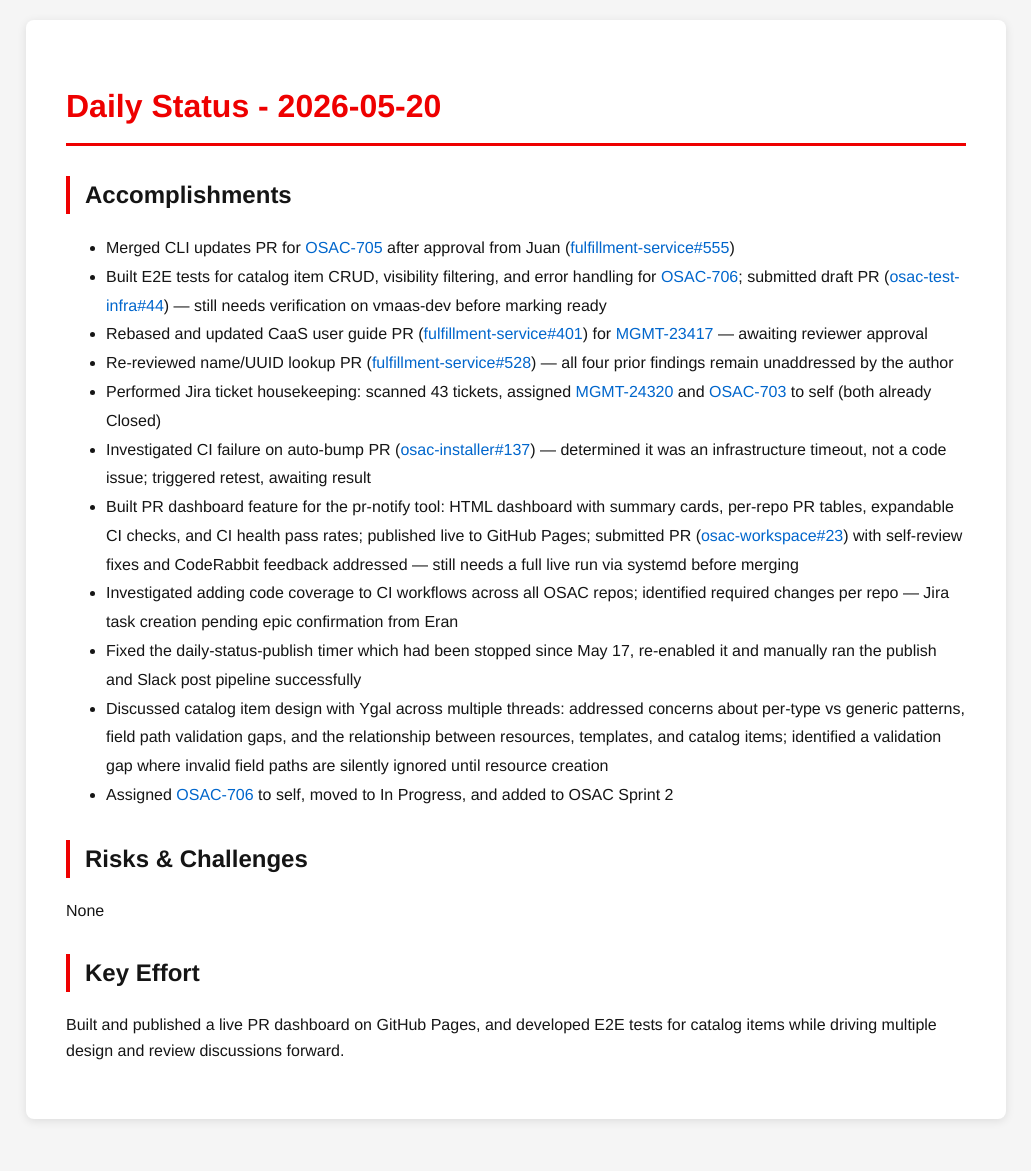
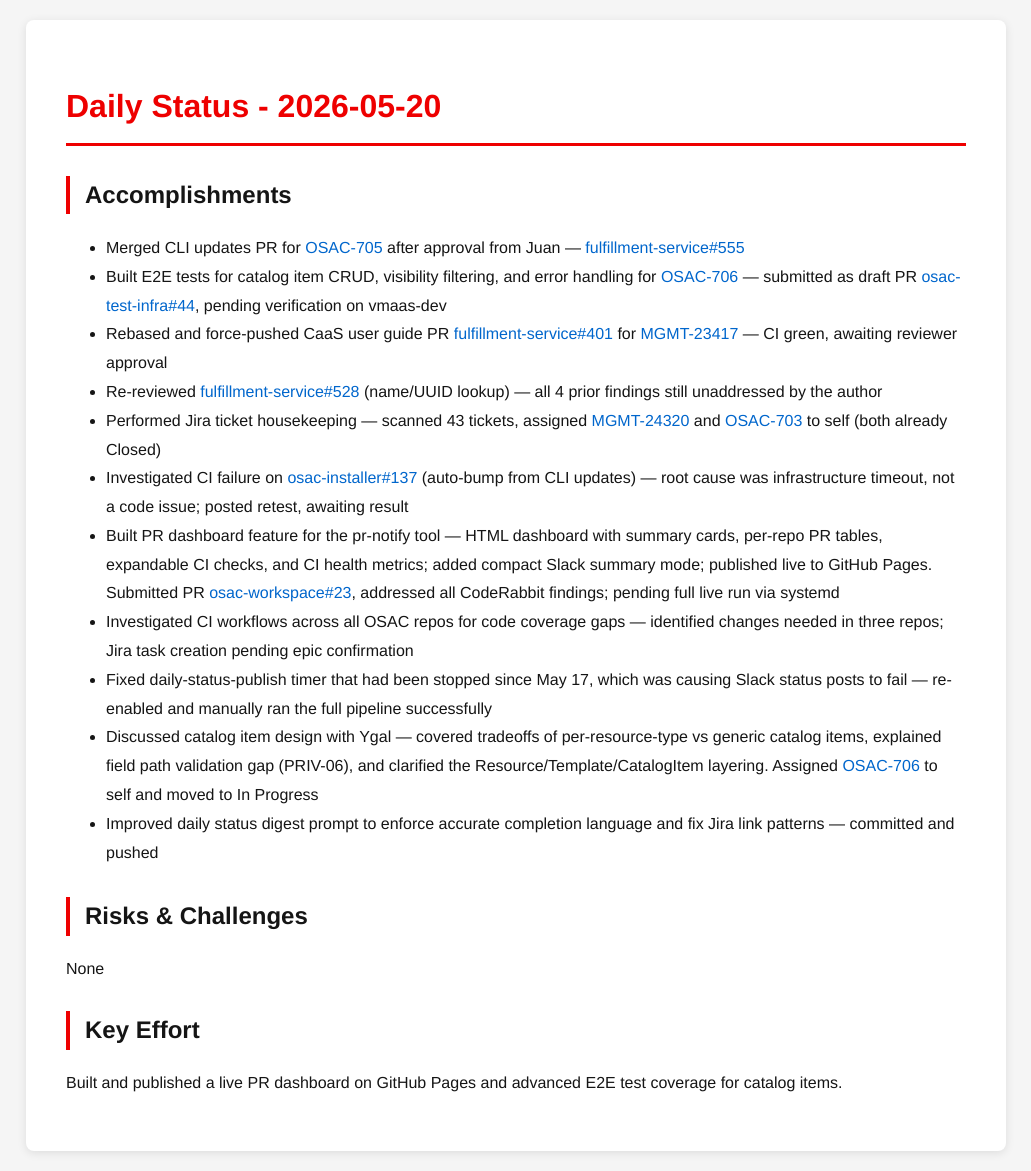
Before and after one commit to tzvatot/daily-status, a Jekyll site: the page built from 2026-05-20.md, in a window 1280 px wide. Shown: the whole page, without its empty margins (124-1155 px from the left). Built offline with Jekyll 4.4.1, drawn with Linux system fonts in a browser that asks for light colours; before the commit the page ends 1139 px from its top, so only the background shows below that.

Commit message:
Daily status update - 2026-05-20

```diff
--- a/2026-05-20.md
+++ b/2026-05-20.md
@@ -7,20 +7,20 @@ date: 2026-05-20
 # Daily Status - 2026-05-20
 
 ## Accomplishments
-- Merged CLI updates PR for [OSAC-705](https://redhat.atlassian.net/browse/OSAC-705) after approval from Juan ([fulfillment-service#555](https://github.com/osac-project/fulfillment-service/pull/555))
-- Built E2E tests for catalog item CRUD, visibility filtering, and error handling for [OSAC-706](https://redhat.atlassian.net/browse/OSAC-706); submitted draft PR ([osac-test-infra#44](https://github.com/osac-project/osac-test-infra/pull/44)) — still needs verification on vmaas-dev before marking ready
-- Rebased and updated CaaS user guide PR ([fulfillment-service#401](https://github.com/osac-project/fulfillment-service/pull/401)) for [MGMT-23417](https://redhat.atlassian.net/browse/MGMT-23417) — awaiting reviewer approval
-- Re-reviewed name/UUID lookup PR ([fulfillment-service#528](https://github.com/osac-project/fulfillment-service/pull/528)) — all four prior findings remain unaddressed by the author
-- Performed Jira ticket housekeeping: scanned 43 tickets, assigned [MGMT-24320](https://redhat.atlassian.net/browse/MGMT-24320) and [OSAC-703](https://redhat.atlassian.net/browse/OSAC-703) to self (both already Closed)
-- Investigated CI failure on auto-bump PR ([osac-installer#137](https://github.com/osac-project/osac-installer/pull/137)) — determined it was an infrastructure timeout, not a code issue; triggered retest, awaiting result
-- Built PR dashboard feature for the pr-notify tool: HTML dashboard with summary cards, per-repo PR tables, expandable CI checks, and CI health pass rates; published live to GitHub Pages; submitted PR ([osac-workspace#23](https://github.com/osac-project/osac-workspace/pull/23)) with self-review fixes and CodeRabbit feedback addressed — still needs a full live run via systemd before merging
-- Investigated adding code coverage to CI workflows across all OSAC repos; identified required changes per repo — Jira task creation pending epic confirmation from Eran
-- Fixed the daily-status-publish timer which had been stopped since May 17, re-enabled it and manually ran the publish and Slack post pipeline successfully
-- Discussed catalog item design with Ygal across multiple threads: addressed concerns about per-type vs generic patterns, field path validation gaps, and the relationship between resources, templates, and catalog items; identified a validation gap where invalid field paths are silently ignored until resource creation
-- Assigned [OSAC-706](https://redhat.atlassian.net/browse/OSAC-706) to self, moved to In Progress, and added to OSAC Sprint 2
+- Merged CLI updates PR for [OSAC-705](https://redhat.atlassian.net/browse/OSAC-705) after approval from Juan — [fulfillment-service#555](https://github.com/osac-project/fulfillment-service/pull/555)
+- Built E2E tests for catalog item CRUD, visibility filtering, and error handling for [OSAC-706](https://redhat.atlassian.net/browse/OSAC-706) — submitted as draft PR [osac-test-infra#44](https://github.com/osac-project/osac-test-infra/pull/44), pending verification on vmaas-dev
+- Rebased and force-pushed CaaS user guide PR [fulfillment-service#401](https://github.com/osac-project/fulfillment-service/pull/401) for [MGMT-23417](https://redhat.atlassian.net/browse/MGMT-23417) — CI green, awaiting reviewer approval
+- Re-reviewed [fulfillment-service#528](https://github.com/osac-project/fulfillment-service/pull/528) (name/UUID lookup) — all 4 prior findings still unaddressed by the author
+- Performed Jira ticket housekeeping — scanned 43 tickets, assigned [MGMT-24320](https://redhat.atlassian.net/browse/MGMT-24320) and [OSAC-703](https://redhat.atlassian.net/browse/OSAC-703) to self (both already Closed)
+- Investigated CI failure on [osac-installer#137](https://github.com/osac-project/osac-installer/pull/137) (auto-bump from CLI updates) — root cause was infrastructure timeout, not a code issue; posted retest, awaiting result
+- Built PR dashboard feature for the pr-notify tool — HTML dashboard with summary cards, per-repo PR tables, expandable CI checks, and CI health metrics; added compact Slack summary mode; published live to GitHub Pages. Submitted PR [osac-workspace#23](https://github.com/osac-project/osac-workspace/pull/23), addressed all CodeRabbit findings; pending full live run via systemd
+- Investigated CI workflows across all OSAC repos for code coverage gaps — identified changes needed in three repos; Jira task creation pending epic confirmation
+- Fixed daily-status-publish timer that had been stopped since May 17, which was causing Slack status posts to fail — re-enabled and manually ran the full pipeline successfully
+- Discussed catalog item design with Ygal — covered tradeoffs of per-resource-type vs generic catalog items, explained field path validation gap (PRIV-06), and clarified the Resource/Template/CatalogItem layering. Assigned [OSAC-706](https://redhat.atlassian.net/browse/OSAC-706) to self and moved to In Progress
+- Improved daily status digest prompt to enforce accurate completion language and fix Jira link patterns — committed and pushed
 
 ## Risks & Challenges
 None
 
 ## Key Effort
-Built and published a live PR dashboard on GitHub Pages, and developed E2E tests for catalog items while driving multiple design and review discussions forward.
+Built and published a live PR dashboard on GitHub Pages and advanced E2E test coverage for catalog items.
```
